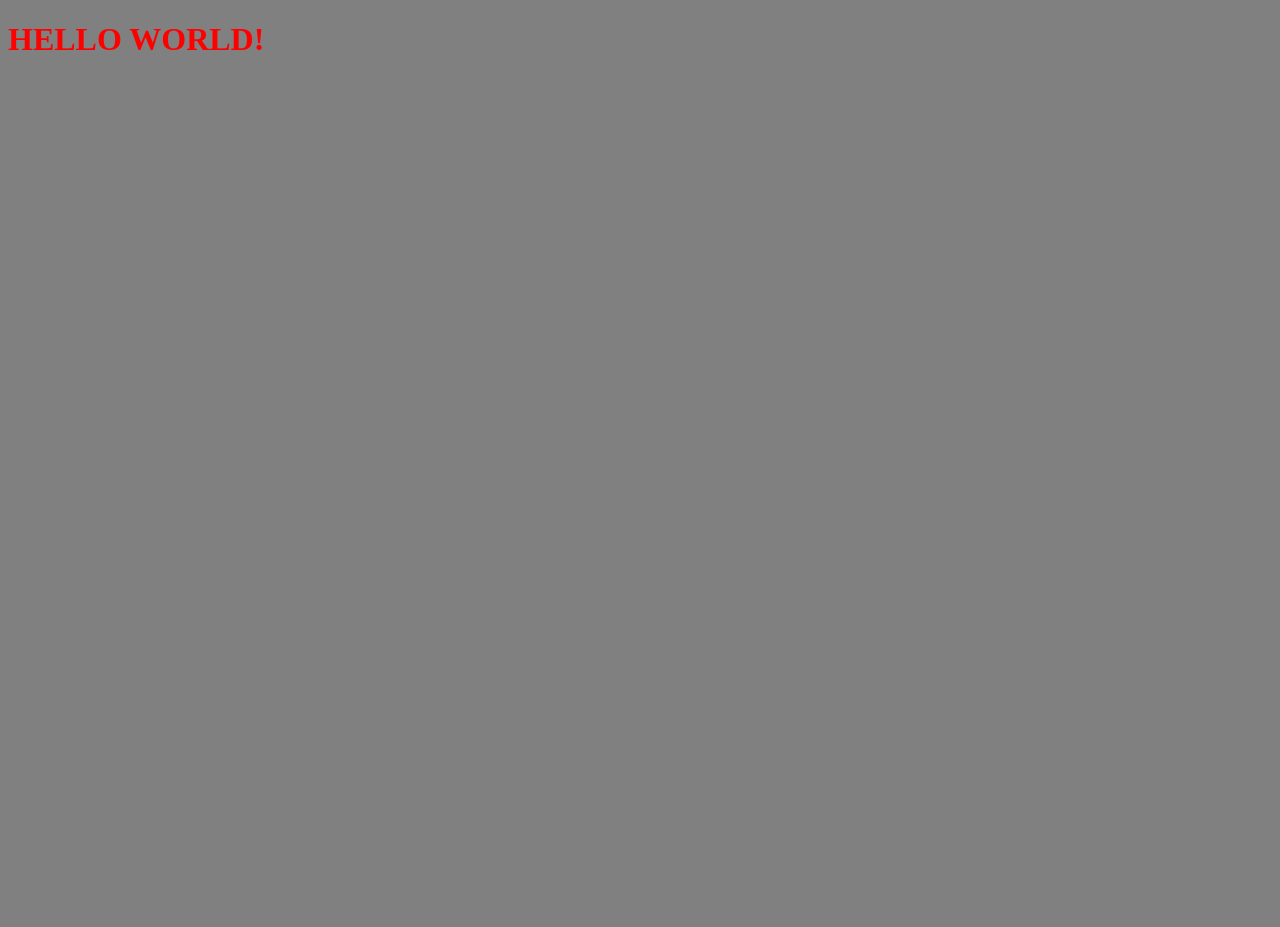
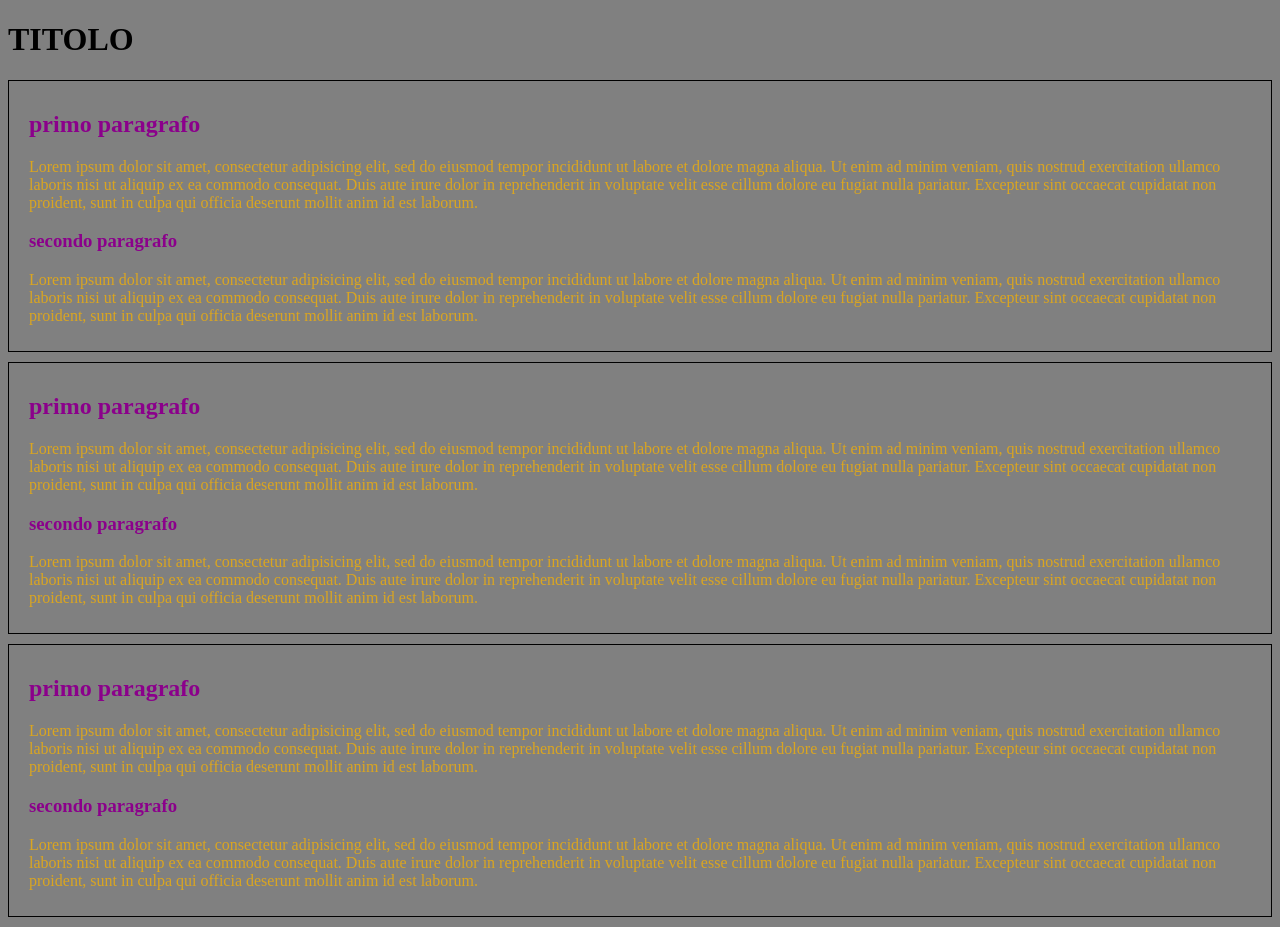
Before and after one commit to luca-santini/html-sass-first, a website: page first-project/index.html in a window 1280 px wide. Before the commit the page ends 800 px from the top, so only its background shows below. Drawn offline with Linux system fonts and the light colour scheme.

Commit message:
h2 h3 stesso variabile colore

```diff
--- a/first-project/index.html
+++ b/first-project/index.html
@@ -6,7 +6,25 @@
         <link rel="stylesheet" href="public/app.css">
     </head>
     <body>
-        <h1>hello world!</h1>
+        <h1>titolo</h1>
+        <section>
+            <h2>primo paragrafo</h2>
+            <p>Lorem ipsum dolor sit amet, consectetur adipisicing elit, sed do eiusmod tempor incididunt ut labore et dolore magna aliqua. Ut enim ad minim veniam, quis nostrud exercitation ullamco laboris nisi ut aliquip ex ea commodo consequat. Duis aute irure dolor in reprehenderit in voluptate velit esse cillum dolore eu fugiat nulla pariatur. Excepteur sint occaecat cupidatat non proident, sunt in culpa qui officia deserunt mollit anim id est laborum.</p>
+            <h3>secondo paragrafo</h3>
+            <p>Lorem ipsum dolor sit amet, consectetur adipisicing elit, sed do eiusmod tempor incididunt ut labore et dolore magna aliqua. Ut enim ad minim veniam, quis nostrud exercitation ullamco laboris nisi ut aliquip ex ea commodo consequat. Duis aute irure dolor in reprehenderit in voluptate velit esse cillum dolore eu fugiat nulla pariatur. Excepteur sint occaecat cupidatat non proident, sunt in culpa qui officia deserunt mollit anim id est laborum.</p>
+        </section>
+        <section>
+            <h2>primo paragrafo</h2>
+            <p>Lorem ipsum dolor sit amet, consectetur adipisicing elit, sed do eiusmod tempor incididunt ut labore et dolore magna aliqua. Ut enim ad minim veniam, quis nostrud exercitation ullamco laboris nisi ut aliquip ex ea commodo consequat. Duis aute irure dolor in reprehenderit in voluptate velit esse cillum dolore eu fugiat nulla pariatur. Excepteur sint occaecat cupidatat non proident, sunt in culpa qui officia deserunt mollit anim id est laborum.</p>
+            <h3>secondo paragrafo</h3>
+            <p>Lorem ipsum dolor sit amet, consectetur adipisicing elit, sed do eiusmod tempor incididunt ut labore et dolore magna aliqua. Ut enim ad minim veniam, quis nostrud exercitation ullamco laboris nisi ut aliquip ex ea commodo consequat. Duis aute irure dolor in reprehenderit in voluptate velit esse cillum dolore eu fugiat nulla pariatur. Excepteur sint occaecat cupidatat non proident, sunt in culpa qui officia deserunt mollit anim id est laborum.</p>
+        </section>
+        <section>
+            <h2>primo paragrafo</h2>
+            <p>Lorem ipsum dolor sit amet, consectetur adipisicing elit, sed do eiusmod tempor incididunt ut labore et dolore magna aliqua. Ut enim ad minim veniam, quis nostrud exercitation ullamco laboris nisi ut aliquip ex ea commodo consequat. Duis aute irure dolor in reprehenderit in voluptate velit esse cillum dolore eu fugiat nulla pariatur. Excepteur sint occaecat cupidatat non proident, sunt in culpa qui officia deserunt mollit anim id est laborum.</p>
+            <h3>secondo paragrafo</h3>
+            <p>Lorem ipsum dolor sit amet, consectetur adipisicing elit, sed do eiusmod tempor incididunt ut labore et dolore magna aliqua. Ut enim ad minim veniam, quis nostrud exercitation ullamco laboris nisi ut aliquip ex ea commodo consequat. Duis aute irure dolor in reprehenderit in voluptate velit esse cillum dolore eu fugiat nulla pariatur. Excepteur sint occaecat cupidatat non proident, sunt in culpa qui officia deserunt mollit anim id est laborum.</p>
+        </section>
 
     </body>
 </html>
--- a/first-project/src/app.scss
+++ b/first-project/src/app.scss
@@ -1,8 +1,23 @@
+$colore_principale: #8B008B;
+$colore_secondario: #DAA520;
 body {
     background-color: grey;
+}
+section {
+    border: 1px solid black;
+    padding: 10px 20px;
+    margin-bottom: 10px;
 }
 h1 {
     color: black;
     text-transform: uppercase;
-    color: red;
 }
+h2{
+    color: $colore_principale;
+}
+h3{
+    color: $colore_principale;
+}
+p {
+    color: $colore_secondario;
+}
```
Also changed, not shown: first-project/public/app.css.
